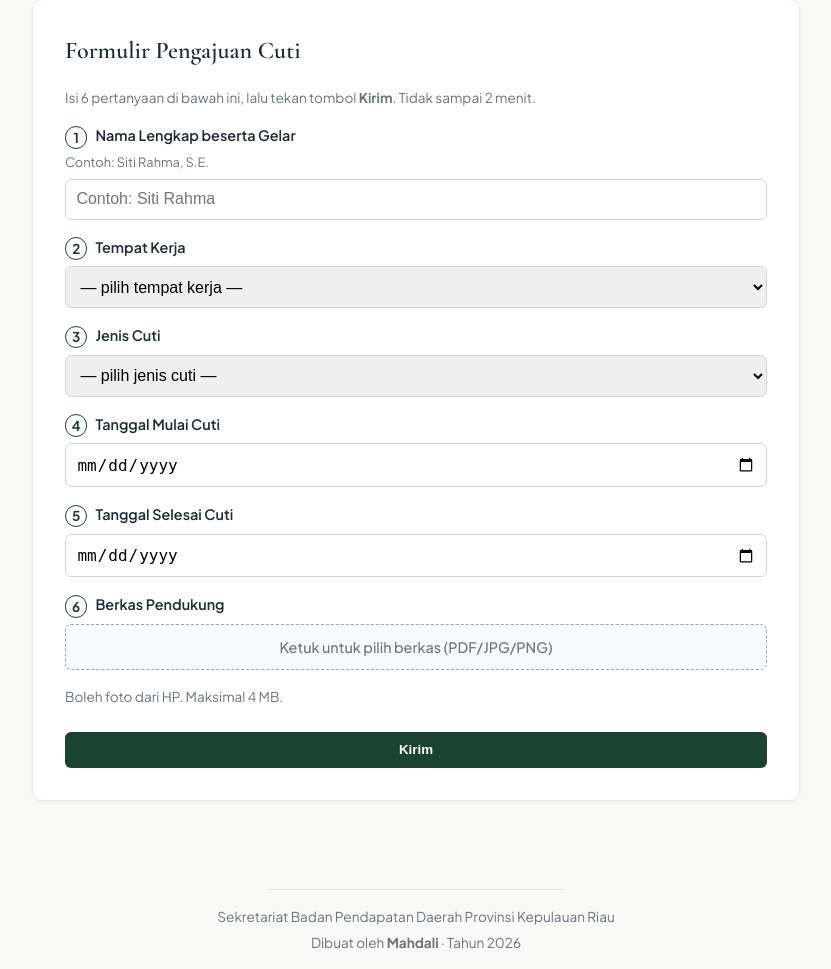
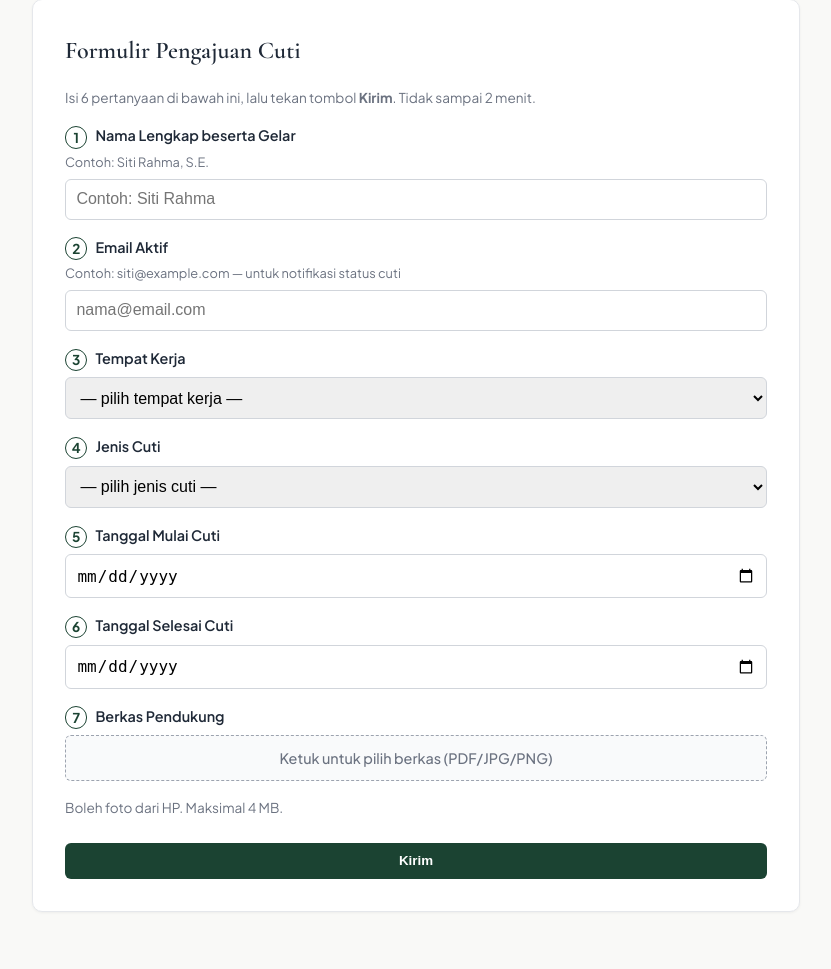
Before and after one commit to mahdalii/Inovasi-Kepegawaian, a Flask app: page / in a window 1280 px wide. Shown: the part 260-1229 px from the top of the page, without its empty margins (224-1055 px from the left). Run offline with Flask 3, Linux system fonts and the light colour scheme.

Commit message:
feat: email notifications for cuti status changes
Add SendCutiNotification helper triggered on:
- Pengajuan baru (status 'Baru') — notify submit
- Status change — notify staff

Changes:
- app.py: send_cuti_notification(), mail init, email field in save_pengajuan
- config.py: MAIL_* settings via env vars
- templates: email field in form, columns in dashboard + detail
- requirements.txt: flask-mail==0.9.1
- test_email_notif.py: 8 tests covering validation + notification logic

Co-Authored-By: Claude Fable 5 <noreply@anthropic.com>

```diff
--- a/app.py
+++ b/app.py
@@ -5,9 +5,12 @@ import datetime
 import uuid
 
 from flask import Flask, render_template, request, redirect, url_for, session, flash, send_file
+from flask_mail import Mail, Message
 from supabase import create_client
 
 import config
+
+mail = Mail()
 
 VALID_JENIS = {"tahunan", "sakit", "alasan_penting"}
 
@@ -51,10 +54,14 @@ def can_transition(current, new):
     return STATUS_ORDER.get(new, 0) > STATUS_ORDER.get(current, 99)
 
 
-def validate_form(nama, uptd, jenis, tgl_mulai, tgl_selesai, berkas_ok, file_size_ok):
+def validate_form(nama, email, uptd, jenis, tgl_mulai, tgl_selesai, berkas_ok, file_size_ok):
+    import re
+    EMAIL_RE = re.compile(r"^[^\s@]+@[^\s@]+\.[^\s@]+$")
     errors = []
     if not nama.strip():
         errors.append("Nama wajib diisi")
+    if not email or not EMAIL_RE.match(email.strip()):
+        errors.append("Email valid wajib diisi")
     if not uptd.strip():
         errors.append("Tempat kerja wajib diisi")
     elif uptd not in VALID_UPTD:
@@ -116,15 +123,15 @@ def get_nomor_value(sb, tahun):
 # Konkurensi tinggi bisa lompat nomor — upgrade ke sequence postgres kalau perlu.
 
 
-def save_pengajuan(sb, nama, uptd, jenis, tgl_mulai, tgl_selesai, filename, tgl_masuk):
+def save_pengajuan(sb, nama, email, uptd, jenis, tgl_mulai, tgl_selesai, filename, tgl_masuk):
     tahun = tgl_masuk[:4]
     for _ in range(3):
         nilai = get_nomor_value(sb, tahun)
         nomor = format_nomor(tahun, nilai)
         try:
             sb.table("cuti").insert({
-                "nomor": nomor, "nama": nama.strip(), "uptd": uptd.strip(),
-                "jenis": jenis, "tgl_mulai": tgl_mulai, "tgl_selesai": tgl_selesai,
+                "nomor": nomor, "nama": nama.strip(), "email": email.strip()[:254],
+                "uptd": uptd.strip(), "jenis": jenis, "tgl_mulai": tgl_mulai, "tgl_selesai": tgl_selesai,
                 "berkas": filename, "status": "Baru", "catatan": "", "tgl_masuk": tgl_masuk,
             }).execute()
             return nomor
@@ -133,10 +140,79 @@ def save_pengajuan(sb, nama, uptd, jenis, tgl_mulai, tgl_selesai, filename, tgl_
     raise RuntimeError("Gagal menyimpan pengajuan")
 
 
+# ---------- Email notification helper ----------
+
+def send_cuti_notification(row):
+    """Kirim notifikasi email ke pegawai (row["email"]) tentang status cuti.
+    Trigger di-submit (Baru) + ganti-status (staff).
+    Tidak gagal-menghentikan request — error ditangkap & log ke console."""
+    import traceback
+    try:
+        email = row.get("email") if hasattr(row, "get") else row["email"]
+    except (KeyError, TypeError):
+        email = None
+    if not email:
+        return
+
+    subject_map = {
+        "Baru": "Pengajuan cuti diterima",
+        "Diproses": "Pengajuan cuti sedang diproses",
+        "Disetujui": "Pengajuan cuti disetujui",
+        "Ditolak": "Pengajuan cuti ditolak",
+    }
+    status_label = subject_map.get(row["status"], f"Update status: {row['status']}")
+    jenis_label = JENIS_LABEL.get(row["jenis"], row["jenis"])
+
+    # status URL — works inside/outside request context
+    try:
+        from flask import has_request_context
+        if has_request_context():
+            status_url = request.host_url.rstrip("/") + url_for("status")
+        else:
+            status_url = "[buka aplikasi untuk cek status]"
+    except Exception:
+        status_url = "[buka aplikasi untuk cek status]"
+
+    body_lines = [
+        f"Yth. {row['nama']},",
+        "",
+        status_label + ".",
+        "",
+        "Detail pengajuan:",
+        f"  Nomor      : {row['nomor']}",
+        f"  Jenis cuti : {jenis_label}",
+        f"  Tanggal    : {row['tgl_mulai']} s/d {row['tgl_selesai']}",
+        f"  UPTD       : {UPTD_LABEL.get(row['uptd'], row['uptd'])}",
+        f"  Status     : {row['status']}",
+    ]
+    catatan = row.get("catatan") if hasattr(row, "get") else row["catatan"]
+    if catatan:
+        body_lines += ["", f"Catatan: {catatan}"]
+    body_lines += ["", "Cek status lengkap di: " + status_url, "", "Hormat kami,", "Sistem Cuti"]
+
+    msg = Message(
+        subject=status_label,
+        sender=config.MAIL_USERNAME,
+        recipients=[email],
+        body="\n".join(body_lines),
+    )
+    try:
+        mail.send(msg)
+    except Exception:
+        traceback.print_exc()
+
+
 def create_app():
     app = Flask(__name__)
     app.secret_key = os.environ.get("SECRET_KEY", os.urandom(24))
     app.config["SESSION_COOKIE_SAMESITE"] = "Lax"
+    # Mail config
+    app.config["MAIL_SERVER"] = config.MAIL_SERVER
+    app.config["MAIL_PORT"] = config.MAIL_PORT
+    app.config["MAIL_USERNAME"] = config.MAIL_USERNAME
+    app.config["MAIL_PASSWORD"] = config.MAIL_PASSWORD
+    app.config["MAIL_USE_TLS"] = config.MAIL_USE_TLS
+    mail.init_app(app)
 
     @app.route("/", methods=["GET", "POST"])
     def form_pegawai():
@@ -150,9 +226,10 @@ def create_app():
                 f.stream.seek(0)
             size_ok = size is not None and size <= config.MAX_UPLOAD_MB * 1024 * 1024
             errors = validate_form(
-                request.form.get("nama", ""), request.form.get("uptd", ""),
-                request.form.get("jenis", ""), request.form.get("tgl_mulai", ""),
-                request.form.get("tgl_selesai", ""), berkas_ok, size_ok,
+                request.form.get("nama", ""), request.form.get("email", ""),
+                request.form.get("uptd", ""), request.form.get("jenis", ""),
+                request.form.get("tgl_mulai", ""), request.form.get("tgl_selesai", ""),
+                berkas_ok, size_ok,
             )
             if errors:
                 return render_template("form.html", errors=errors,
@@ -171,9 +248,9 @@ def create_app():
                                        uptd_labels=UPTD_LABEL, data=request.form), 400
             try:
                 nomor = save_pengajuan(get_client(),
-                                       request.form["nama"], request.form["uptd"],
-                                       request.form["jenis"], request.form["tgl_mulai"],
-                                       request.form["tgl_selesai"], filename,
+                                       request.form["nama"], request.form.get("email", "").strip(),
+                                       request.form["uptd"], request.form["jenis"],
+                                       request.form["tgl_mulai"], request.form["tgl_selesai"], filename,
                                        datetime.date.today().isoformat())
             except Exception:
                 get_client().storage.from_(config.STORAGE_BUCKET).remove([filename])
@@ -181,6 +258,9 @@ def create_app():
                 return render_template("form.html", errors=errors,
                                        jenis_labels=JENIS_LABEL, berkas_labels=BERKAS_LABEL,
                                        uptd_labels=UPTD_LABEL, data=request.form), 500
+            # Fetch the just-saved row to send notification
+            row = get_client().table("cuti").select("*").eq("nomor", nomor).execute().data[0]
+            send_cuti_notification(row)  # fire-and-forget: errors logged inside helper
             return render_template("form.html", success=nomor,
                                    jenis_labels=JENIS_LABEL, berkas_labels=BERKAS_LABEL,
                                    uptd_labels=UPTD_LABEL)
@@ -254,15 +334,20 @@ def create_app():
         if not data:
             return redirect(url_for("dashboard"))
         row = data[0]
+        status_changed = False
         if request.method == "POST":
             new_status = request.form.get("status", "")
             catatan = request.form.get("catatan", "").strip()
             upd = {"catatan": catatan}
             if can_transition(row["status"], new_status):
                 upd["status"] = new_status
+                status_changed = row["status"] != new_status
             sb.table("cuti").update(upd).eq("id", pengajuan_id).execute()
             data = sb.table("cuti").select("*").eq("id", pengajuan_id).execute().data
             row = data[0]
+        # Trigger email notification when status changes
+        if status_changed:
+            send_cuti_notification(row)  # fire-and-forget: errors logged inside helper
         allowed_targets = [s for s in STATUS_ORDER if can_transition(row["status"], s)]
         statuses = allowed_targets if row["status"] in allowed_targets else [row["status"]] + allowed_targets
         return render_template("detail.html", row=row,
--- a/requirements.txt
+++ b/requirements.txt
@@ -1,3 +1,4 @@
 flask==3.0.3
+flask-mail==0.9.1
 pytest==8.3.2
 supabase>=2.5
--- a/templates/_pengajuan_row.html
+++ b/templates/_pengajuan_row.html
@@ -1,6 +1,7 @@
 <tr>
   <td>{{ row.nomor }}</td>
   <td>{{ row.nama }}</td>
+  <td>{{ row.email or '' }}</td>
   <td>{{ jenis_labels[row.jenis] }}</td>
   <td>{{ row.tgl_mulai }} s/d {{ row.tgl_selesai }}</td>
   <td><span class="badge badge-{{ row.status|lower }} status-badge" data-status="{{ row.status|lower }}">{{ row.status }}</span></td>
--- a/templates/detail.html
+++ b/templates/detail.html
@@ -8,6 +8,7 @@
   </div>
   <table class="table table-detail">
     <tr><th>Nama</th><td>{{ row.nama }}</td></tr>
+    <tr><th>Email</th><td>{{ row.email or '' }}</td></tr>
     <tr><th>UPTD PPD</th><td>{{ uptd_labels[row.uptd] }}</td></tr>
     <tr><th>Jenis Cuti</th><td>{{ jenis_labels[row.jenis] }}</td></tr>
     <tr><th>Tanggal Cuti</th><td>{{ row.tgl_mulai }} s/d {{ row.tgl_selesai }}</td></tr>
--- a/templates/form.html
+++ b/templates/form.html
@@ -21,7 +21,11 @@
       <small>Contoh: Siti Rahma, S.E.</small>
       <input name="nama" value="{{ data.nama if data }}" placeholder="Contoh: Siti Rahma" required>
     </label>
-    <label><span class="field-num">2</span>Tempat Kerja
+    <label><span class="field-num">2</span>Email Aktif
+      <small>Contoh: siti@example.com — untuk notifikasi status cuti</small>
+      <input type="email" name="email" value="{{ data.email if data }}" placeholder="nama@email.com" required>
+    </label>
+    <label><span class="field-num">3</span>Tempat Kerja
       <select name="uptd" required>
         <option value="">— pilih tempat kerja —</option>
         {% for k, v in uptd_labels.items() %}
@@ -29,7 +33,7 @@
         {% endfor %}
       </select>
     </label>
-    <label><span class="field-num">3</span>Jenis Cuti
+    <label><span class="field-num">4</span>Jenis Cuti
       <select name="jenis" id="jenis" required>
         <option value="">— pilih jenis cuti —</option>
         {% for k, v in jenis_labels.items() %}
@@ -37,13 +41,13 @@
         {% endfor %}
       </select>
     </label>
-    <label><span class="field-num">4</span>Tanggal Mulai Cuti
+    <label><span class="field-num">5</span>Tanggal Mulai Cuti
       <input type="date" name="tgl_mulai" required>
     </label>
-    <label><span class="field-num">5</span>Tanggal Selesai Cuti
+    <label><span class="field-num">6</span>Tanggal Selesai Cuti
       <input type="date" name="tgl_selesai" required>
     </label>
-    <label id="label-berkas"><span class="field-num">6</span><span id="label-berkas-text">Berkas Pendukung</span>
+    <label id="label-berkas"><span class="field-num">7</span><span id="label-berkas-text">Berkas Pendukung</span>
       <input type="file" name="berkas" id="berkas-input" accept=".pdf,.jpg,.jpeg,.png" required>
       <span class="berkas-box" id="berkas-box">Ketuk untuk pilih berkas (PDF/JPG/PNG)</span>
     </label>
```
Also changed, not shown: config.py (+7 -0 lines), templates/dashboard.html (+4 -4 lines), test_email_notif.py (added, +84 -0 lines).
